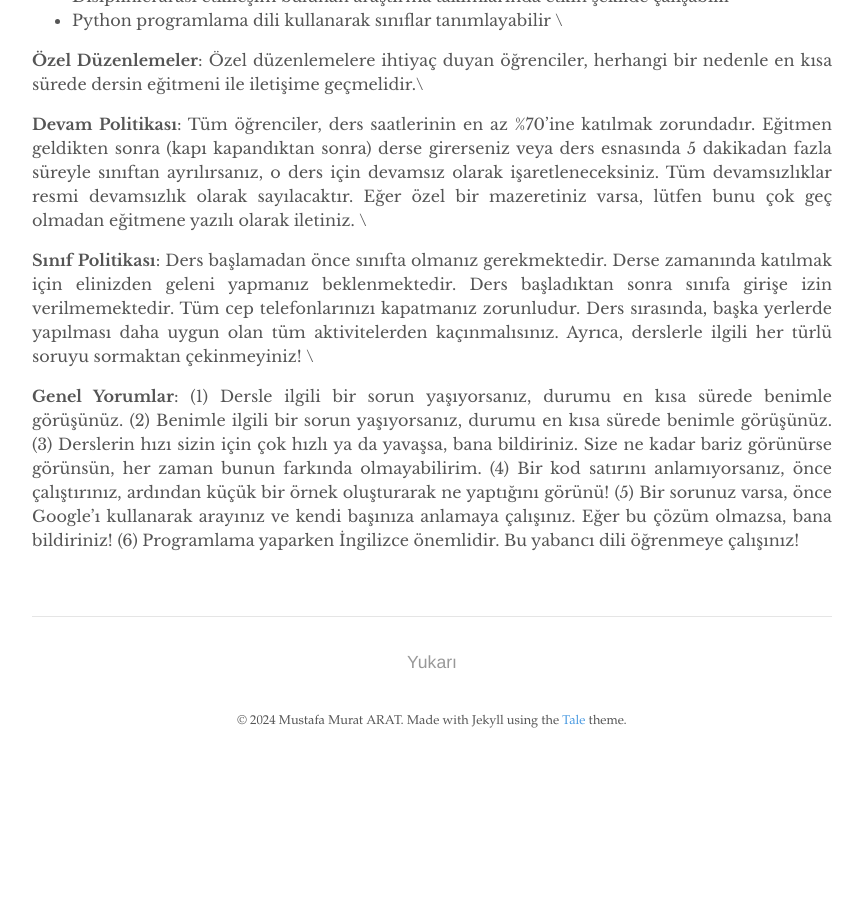
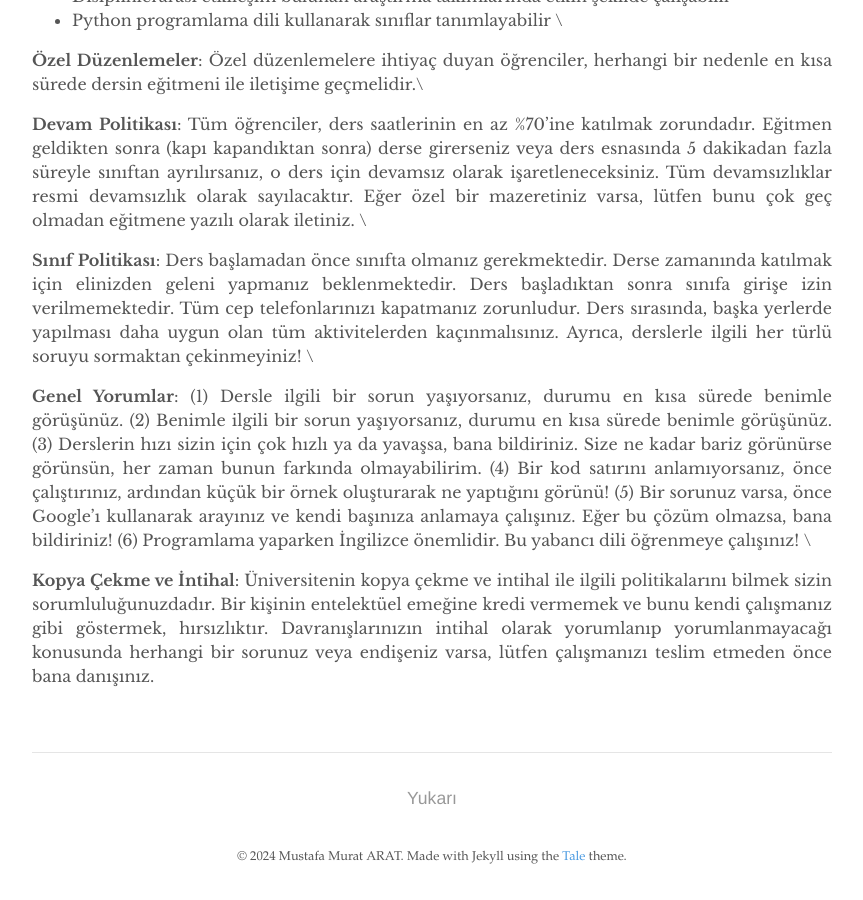
Before and after one commit to mmuratarat/turkish, a Jekyll site: the page built from _pages/fef210_2425fall.md, in a window 1280 px wide and 900 px high, scrolled down 1289 px. Shown: the whole window, without its empty margins (208-1071 px from the left). Built offline with Jekyll 4.4.1, drawn with Linux system fonts in a browser that asks for light colours; nearby versions of some CDN libraries; comment, search, counter and statistics services are not loaded; before the commit the page ends 2053 px from its top, so only the background shows below that.

Commit message:
Update fef210_2425fall.md

```diff
--- a/_pages/fef210_2425fall.md
+++ b/_pages/fef210_2425fall.md
@@ -50,4 +50,6 @@ permalink: /fef210_2425fall/
 (3) Derslerin hızı sizin için çok hızlı ya da yavaşsa, bana bildiriniz. Size ne kadar bariz görünürse görünsün, her zaman bunun farkında olmayabilirim.
 (4) Bir kod satırını anlamıyorsanız, önce çalıştırınız, ardından küçük bir örnek oluşturarak ne yaptığını görünü!
 (5) Bir sorunuz varsa, önce Google'ı kullanarak arayınız ve kendi başınıza anlamaya çalışınız. Eğer bu çözüm olmazsa, bana bildiriniz!
-(6) Programlama yaparken İngilizce önemlidir. Bu yabancı dili öğrenmeye çalışınız!
+(6) Programlama yaparken İngilizce önemlidir. Bu yabancı dili öğrenmeye çalışınız! \
+
+**Kopya Çekme ve İntihal**: Üniversitenin kopya çekme ve intihal ile ilgili politikalarını bilmek sizin sorumluluğunuzdadır. Bir kişinin entelektüel emeğine kredi vermemek ve bunu kendi çalışmanız gibi göstermek, hırsızlıktır. Davranışlarınızın intihal olarak yorumlanıp yorumlanmayacağı konusunda herhangi bir sorunuz veya endişeniz varsa, lütfen çalışmanızı teslim etmeden önce bana danışınız.
```
